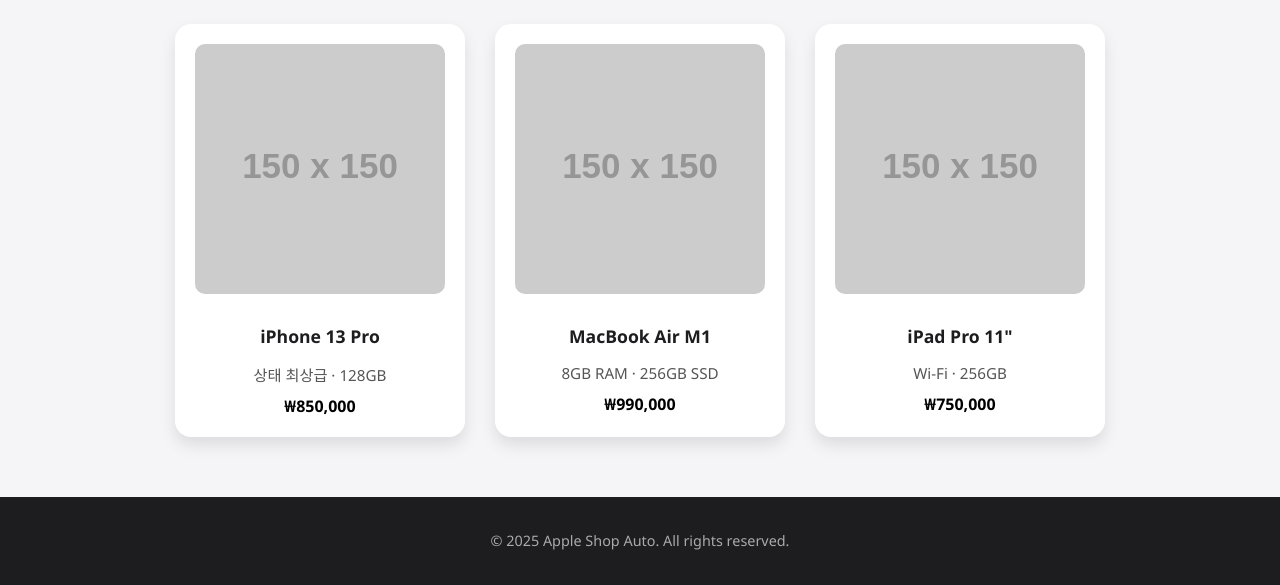
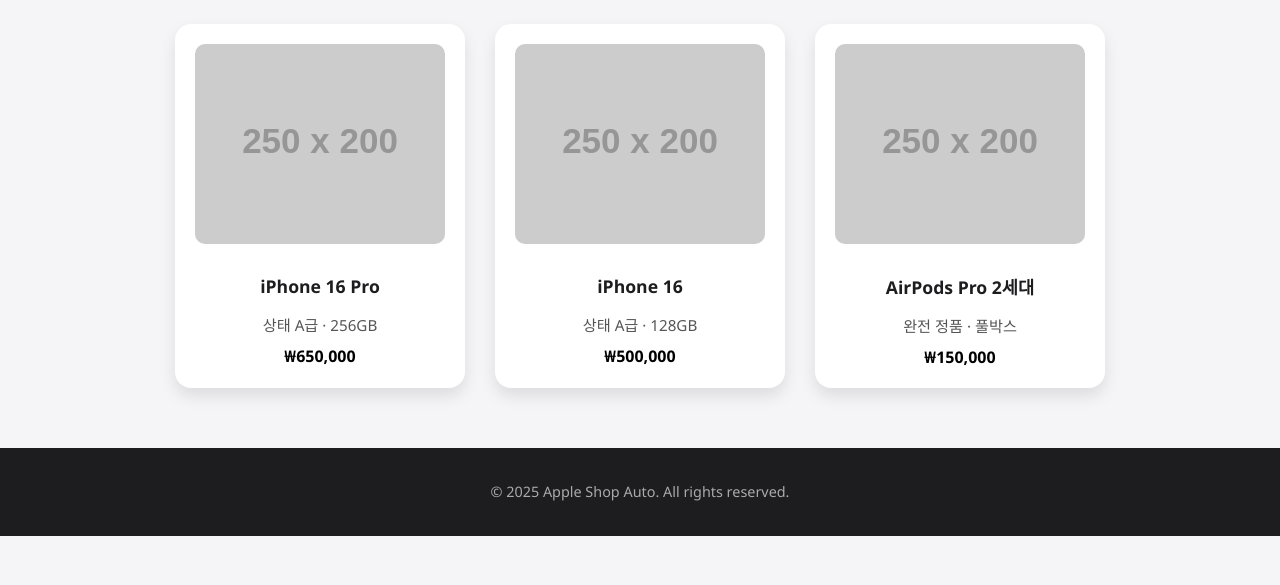
Before and after one commit to korean-0811/apple-shop-auto, a plain HTML site: page index.html in a window 1280 px wide. Shown: the part 501-1086 px from the top of the page. After the commit the page ends 1037 px from the top, so only its background shows below. Drawn offline with Linux system fonts and the light colour scheme; placeholder pictures from the web are drawn by us.

Commit message:
Add files via upload

```diff
--- a/index.html
+++ b/index.html
@@ -10,7 +10,7 @@
   <header>
     <div class="container">
       <h1>Apple Shop Auto</h1>
-      <p>중고 Apple 제품 자동 판매 상점</p>
+      <p>믿을 수 있는 중고 애플 제품, 저렴한 가격에</p>
       <a href="#products" class="btn">지금 시작하기</a>
     </div>
   </header>
@@ -19,22 +19,22 @@
     <h2>상품 목록</h2>
     <div class="products">
       <div class="product-card">
-        <img src="https://via.placeholder.com/150" alt="상품 1">
-        <h3>iPhone 13 Pro</h3>
-        <p>상태 최상급 · 128GB</p>
-        <span>₩850,000</span>
+        <img src="https://via.placeholder.com/250x200?text=iPhone+16+Pro" alt="iPhone 16 Pro">
+        <h3>iPhone 16 Pro</h3>
+        <p>상태 A급 · 256GB</p>
+        <span>₩650,000</span>
       </div>
       <div class="product-card">
-        <img src="https://via.placeholder.com/150" alt="상품 2">
-        <h3>MacBook Air M1</h3>
-        <p>8GB RAM · 256GB SSD</p>
-        <span>₩990,000</span>
+        <img src="https://via.placeholder.com/250x200?text=iPhone+16" alt="iPhone 16">
+        <h3>iPhone 16</h3>
+        <p>상태 A급 · 128GB</p>
+        <span>₩500,000</span>
       </div>
       <div class="product-card">
-        <img src="https://via.placeholder.com/150" alt="상품 3">
-        <h3>iPad Pro 11"</h3>
-        <p>Wi-Fi · 256GB</p>
-        <span>₩750,000</span>
+        <img src="https://via.placeholder.com/250x200?text=AirPods+Pro+2" alt="AirPods Pro 2">
+        <h3>AirPods Pro 2세대</h3>
+        <p>완전 정품 · 풀박스</p>
+        <span>₩150,000</span>
       </div>
     </div>
   </section>
```
Also changed, not shown: style.css (+1 -15 lines).
